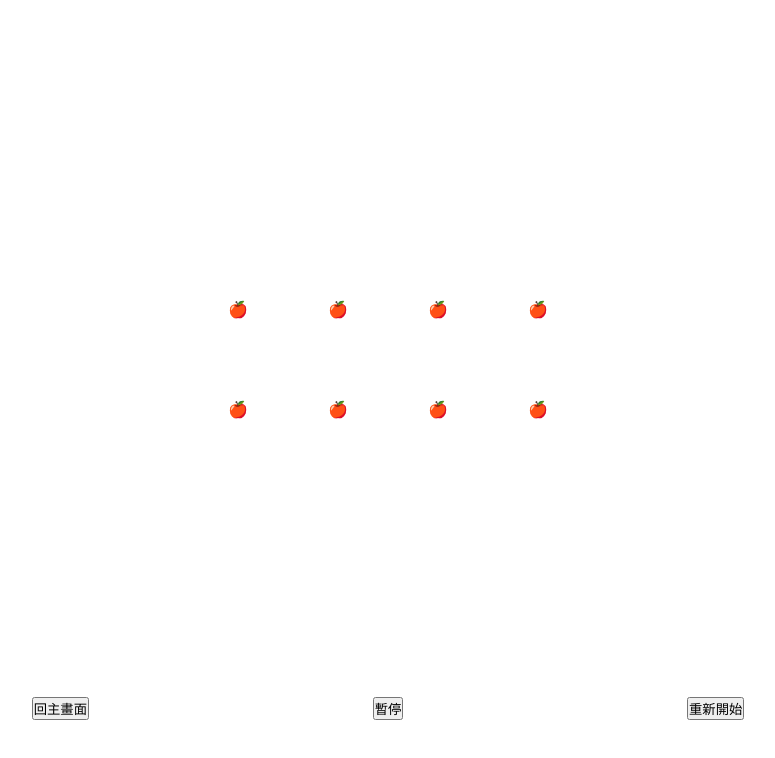
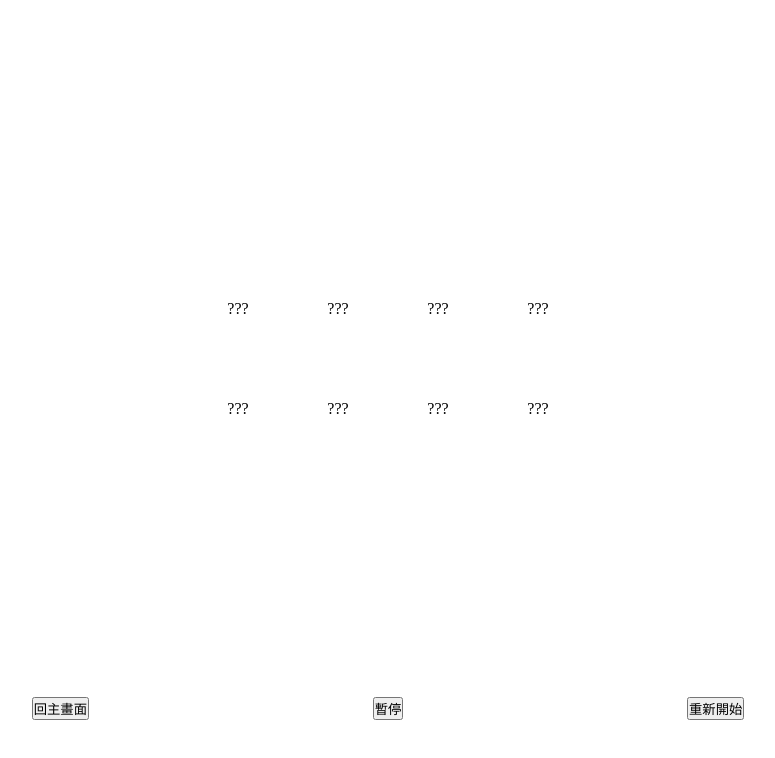
Before and after one commit to Cao-Sheng-Ting/js-memory-game, a website built with Vite: page index.html in a window 1280 px wide. Both pictures are taken after a click on the button "開始遊戲". Shown: the whole page, without its empty margins (252-1027 px from the left). Built offline with nearby package versions, Linux system fonts and the light colour scheme.

Commit message:
Add random card generration with duplicated pairs

```diff
--- a/app.js
+++ b/app.js
@@ -6,3 +6,25 @@ startBtn.addEventListener('click', function(){
   start.classList.add("hidden");       // 隱藏主畫面
   gameBoard.classList.remove("hidden"); // 顯示遊戲畫面
 })
+
+const fruitArr = ["🍎","🍊","🍌","🍉","🍇","🍓","🫐","🍒","🍑","🍍","🥥","🥝","🥑","🧅"]
+const level1 = 4
+
+const selectFruits = [...fruitArr].sort(()=> Math.random()- 0.5).slice(0,level1) //隨機挑選水果
+const shuffledCard = selectFruits.flatMap(x => [x,x]).sort(() => Math.random() - 0.5) //挑選的水果乘以2後打散
+
+const cards = document.getElementById("cards")
+Array.from({length: shuffledCard.length}, (_, i)=>{
+  const cardElements = document.createElement("div")
+  cardElements.classList.add("card-inner")
+
+  const card = document.createElement("div")
+  const cardFront = "???"
+  const cardBack = shuffledCard[i]
+  card.textContent = cardFront
+
+  cards.appendChild(cardElements)
+  cardElements.appendChild(card)
+
+  card.addEventListener("click", ()=> card.textContent = cardBack)
+})
--- a/index.html
+++ b/index.html
@@ -16,33 +16,8 @@
     </div>
     <!-- 遊戲畫面 -->
     <div id="game-board" class="hidden">
-      <div id="card">
-        <!-- 卡牌區域 -->
-        <div class="card-inner">
-          <div>🍎</div>
-        </div>
-        <div class="card-inner">
-          <div>🍎</div>
-        </div>
-        <div class="card-inner">
-          <div>🍎</div>
-        </div>
-        <div class="card-inner">
-          <div>🍎</div>
-        </div>
-        <div class="card-inner">
-          <div>🍎</div>
-        </div>
-        <div class="card-inner">
-          <div>🍎</div>
-        </div>
-        <div class="card-inner">
-          <div>🍎</div>
-        </div>
-        <div class="card-inner">
-          <div>🍎</div>
-        </div>
-      </div>
+      <!-- 卡牌區域 -->
+      <div id="cards"></div>
       <!-- 遊戲控制按鈕 -->
       <div id="gmae-button">
         <button>回主畫面</button>
--- a/style.css
+++ b/style.css
@@ -39,7 +39,7 @@ html, body, #app {
   position: relative; /* 遊戲按鈕定位 */
 }
 
-#card{
+#cards{
   display: grid;
   grid-template-columns: repeat(4, 100px);
   grid-template-rows: repeat(2, 100px);
```
Also changed, not shown: 1 other file.
